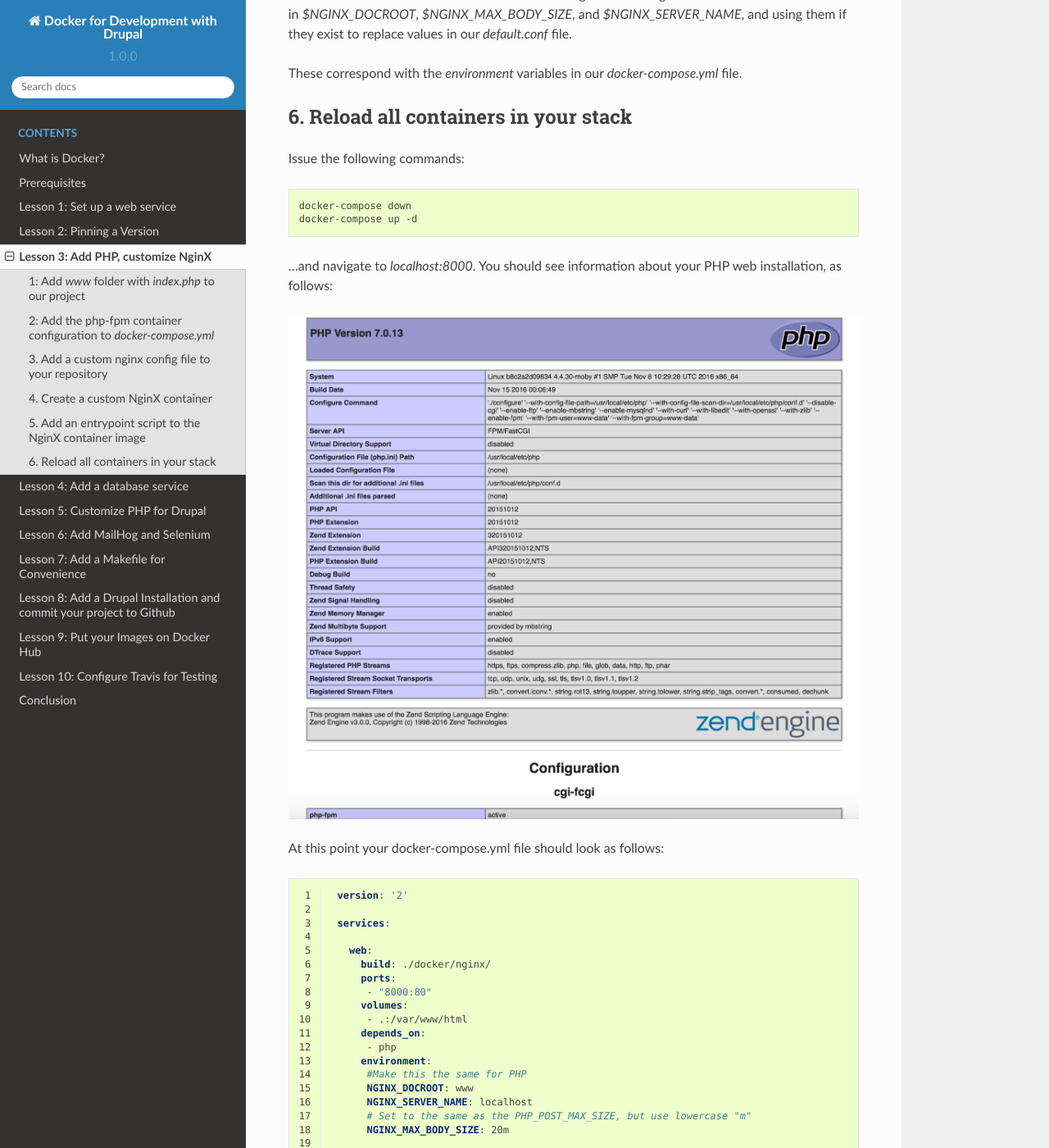
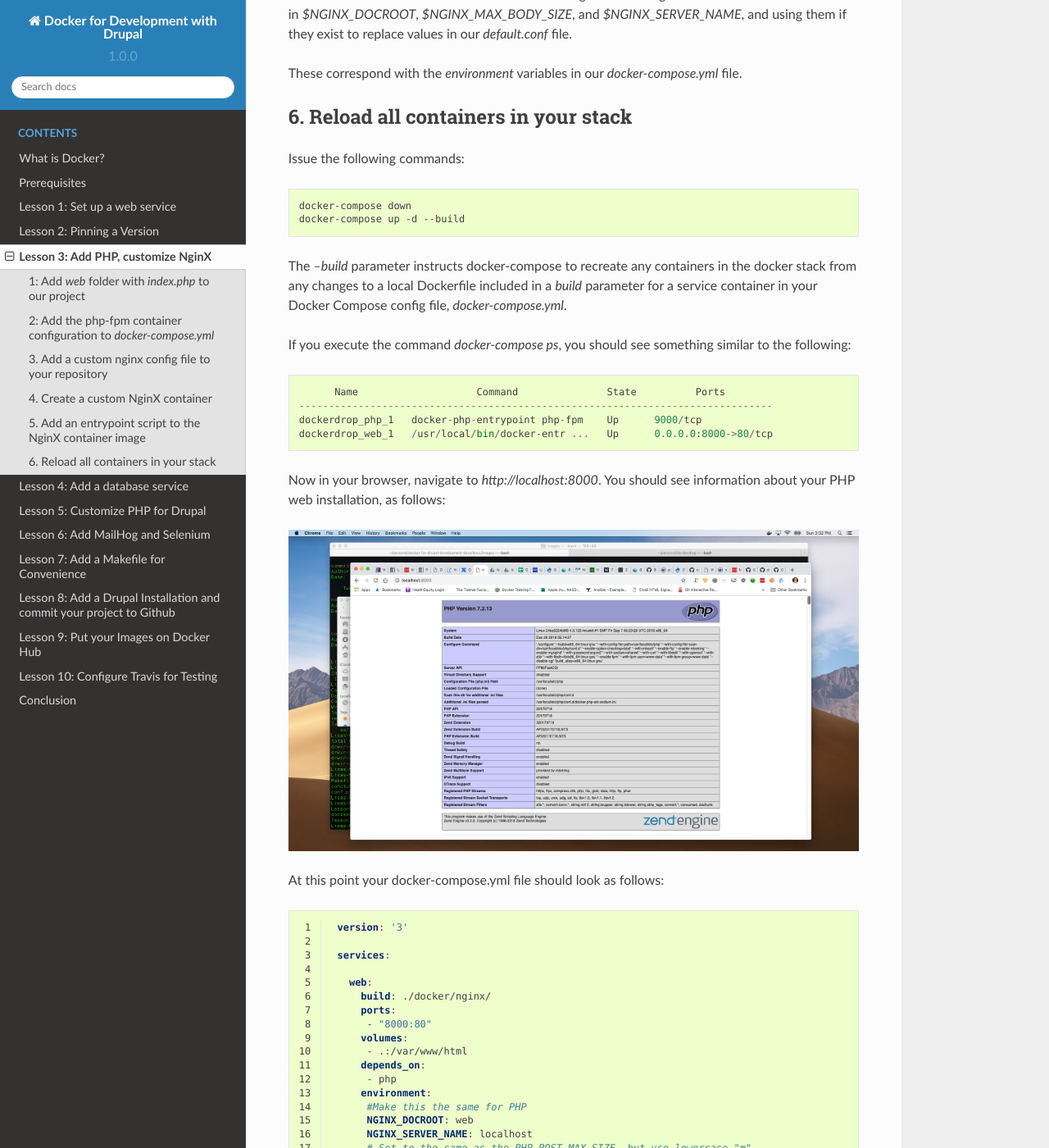
Before and after one commit to codementality/docker-for-drupal-development, a Sphinx documentation site: the page built from docs/lessonthree.rst, in a window 1280 px wide and 1400 px high, scrolled down 6743 px. Shown: the whole window at 82% size. Built offline with Sphinx 7.4.7 and the Read the Docs theme 2.0.0, drawn with Linux system fonts in a browser that asks for light colours; some of the changed text lies outside the part shown.

Commit message:
Updatinig Lesson three

```diff
--- a/docs/lessonthree.rst
+++ b/docs/lessonthree.rst
@@ -1,12 +1,12 @@
 Lesson 3:  Add PHP, customize NginX
 ===================================
 
-1: Add `www` folder with `index.php` to our project
+1: Add `web` folder with `index.php` to our project
 ###################################################
 
 Let's get our project ready to serve up a PHP application.
 
-Create a directory called `www` at the root of your project.  Inside that directory, create a file called `index.php` with the following contents:
+Create a directory called `web` at the root of your project.  Inside that directory, create a file called `index.php` with the following contents:
 
 .. code-block:: php
    :linenos:
@@ -24,7 +24,7 @@ Open `docker-compose.yml` in your favorite editor and add the following lines fo
    :linenos:
    :emphasize-lines: 10-15
 
-   version: '2'
+   version: '3'
 
    services:
 
@@ -255,7 +255,7 @@ Now, let's add some environment variables for our NginX container.  These values
 .. code-block:: yaml
 
     environment:
-      NGINX_DOCROOT: www
+      NGINX_DOCROOT: web
       NGINX_SERVER_NAME: localhost
       # Set to the same as the PHP_POST_MAX_SIZE, but use lowercase "m"
       NGINX_MAX_BODY_SIZE: 16m
@@ -321,9 +321,18 @@ Issue the following commands:
 .. code-block:: bash
 
     docker-compose down
-    docker-compose up -d
+    docker-compose up -d --build
 
-...and navigate to `localhost:8000`.  You should see information about your PHP web installation, as follows:
+The `--build` parameter instructs docker-compose to recreate any containers in the docker stack from any changes to a local Dockerfile included in a `build` parameter for a service container in your Docker Compose config file, `docker-compose.yml`.
+
+If you execute the command `docker-compose ps`, you should see something similar to the following::
+
+          Name                    Command               State          Ports
+    --------------------------------------------------------------------------------
+    dockerdrop_php_1   docker-php-entrypoint php-fpm    Up      9000/tcp
+    dockerdrop_web_1   /usr/local/bin/docker-entr ...   Up      0.0.0.0:8000->80/tcp
+
+Now in your browser, navigate to `http://localhost:8000`.  You should see information about your PHP web installation, as follows:
 
 .. image:: images/phpinfo.png
 
@@ -332,7 +341,7 @@ At this point your docker-compose.yml file should look as follows:
 .. code-block:: yaml
    :linenos:
 
-    version: '2'
+    version: '3'
 
     services:
 
@@ -346,13 +355,13 @@ At this point your docker-compose.yml file should look as follows:
          - php
         environment:
          #Make this the same for PHP
-         NGINX_DOCROOT: www
+         NGINX_DOCROOT: web
          NGINX_SERVER_NAME: localhost
          # Set to the same as the PHP_POST_MAX_SIZE, but use lowercase "m"
          NGINX_MAX_BODY_SIZE: 20m
 
       php:
-        image: php:7.0-fpm
+        image: php:7.2-fpm
         expose:
           - "9000"
         volumes:
```
Also changed, not shown: other parts of docs/lessonthree.rst (+14 -14 lines), docs/images/phpinfo.png.
